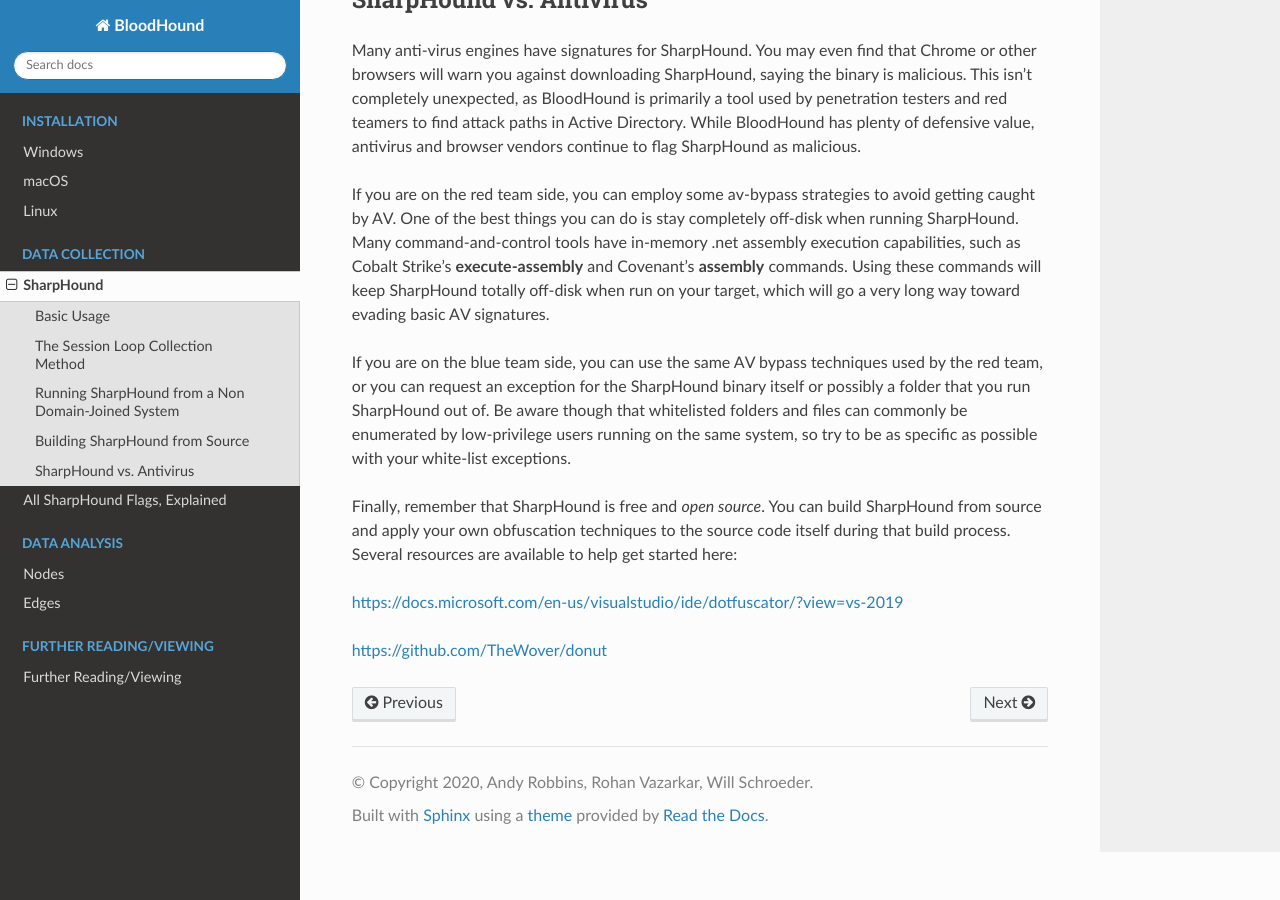
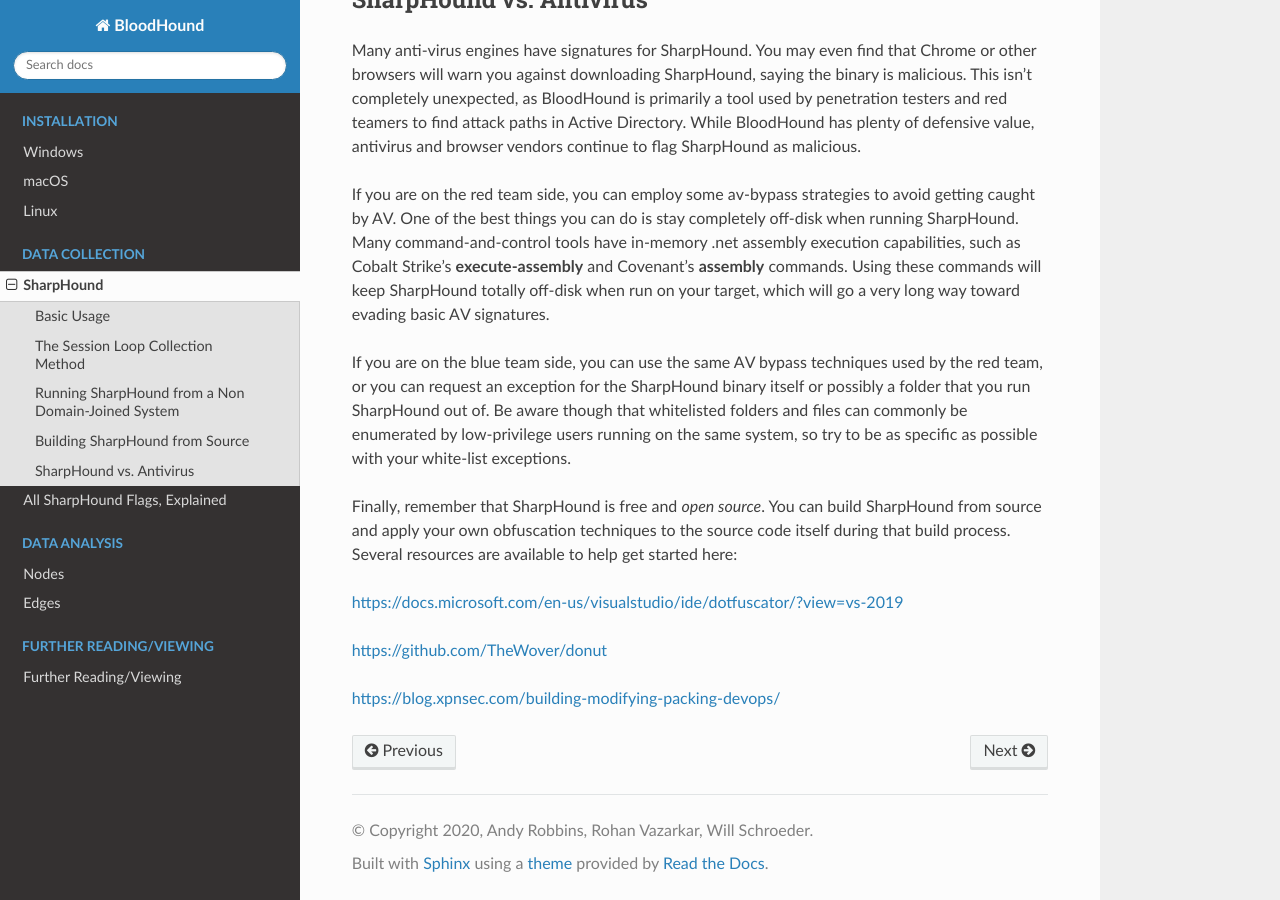
Before and after one commit to BloodHoundAD/BloodHound, a Sphinx documentation site: the page built from docs/data-collection/sharphound.rst, in a window 1280 px wide and 900 px high, scrolled down 3106 px. Built offline with Sphinx 7.4.7 and the Read the Docs theme 2.0.0, drawn with Linux system fonts in a browser that asks for light colours; pages that are not in the unit, such as notebooks, are missing from menus; some of the changed lines change nothing that is shown.

Commit message:
Add xpn's blog URL

```diff
--- a/docs/data-collection/sharphound.rst
+++ b/docs/data-collection/sharphound.rst
@@ -177,3 +177,5 @@
 https://docs.microsoft.com/en-us/visualstudio/ide/dotfuscator/?view=vs-2019
 
 https://github.com/TheWover/donut
+
+https://blog.xpnsec.com/building-modifying-packing-devops/
```
